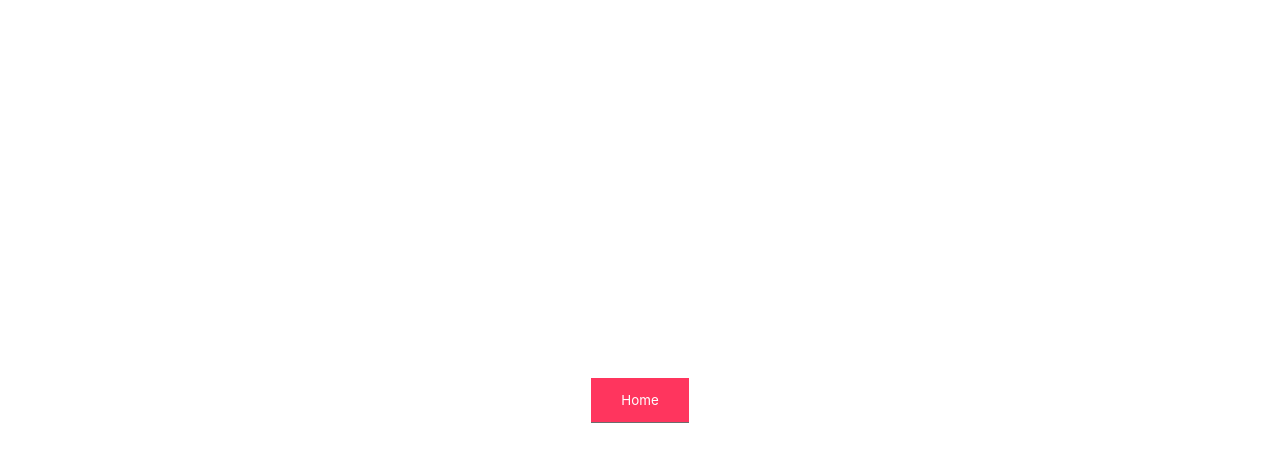
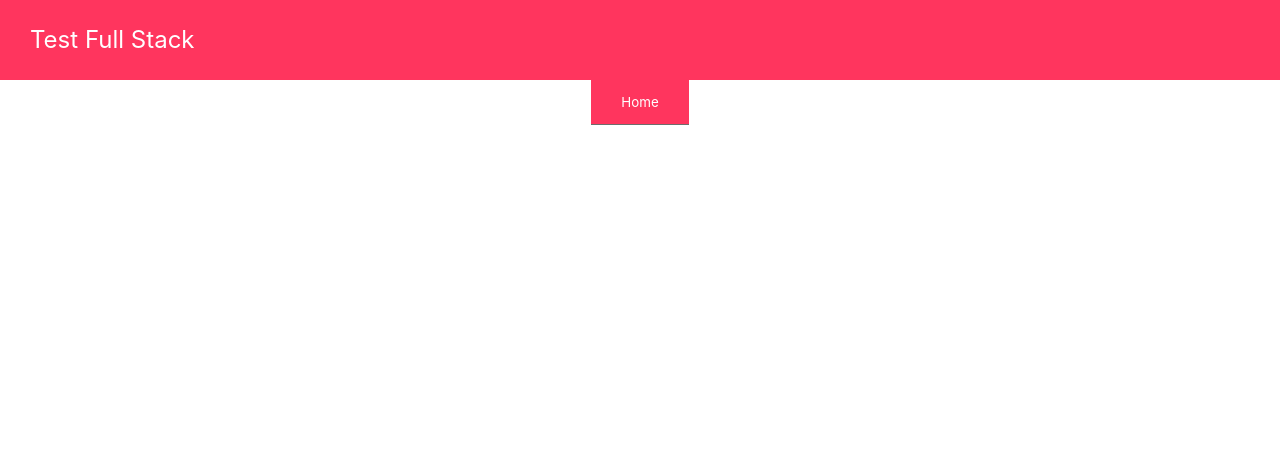
Before and after one commit to AngelRRand/testFullStack, a React (Vite) app in the folder Client/: page / in a window 1280 px wide. Shown: the top 462 px of the page. Built offline with nearby package versions, Linux system fonts and the light colour scheme.

Commit message:
newTransition

```diff
--- a/Client/src/component/Container.css
+++ b/Client/src/component/Container.css
@@ -5,7 +5,6 @@
     background-color: var(--white);
 }
 .WH_landingPage{
-    height: 100vh;
 }
 .WH_home{
     height: 90vh;
--- a/Client/src/component/Container.jsx
+++ b/Client/src/component/Container.jsx
@@ -3,6 +3,7 @@ import { motion } from "framer-motion";
 import './Container.css'
 const Container = ({ children, WH }) => {
   return (
+    <section className={`container ${WH}`}>
       <motion.div
           initial={{ x: 3500, }}
           animate={{
@@ -10,14 +11,13 @@ const Container = ({ children, WH }) => {
             transition: { duration: 2.5, ease: 'easeInOut' },
           }}
           exit={{
-          x: -3500,
+            opacity:0 ,
             transition: { duration: 1.5, ease: 'easeInOut' },
           }}
         >
-    <section className={`container ${WH}`}>
         {children}
+      </motion.div>
     </section>
-      </motion.div>
   )
 }
 
--- /dev/null
+++ b/Client/src/component/Transition.jsx
@@ -0,0 +1,19 @@
+import React from 'react'
+
+const Transition = () => {
+    return (
+        <>
+            <div></div>
+            <div></div>
+            <div></div>
+            <div></div>
+            <div></div>
+            <div></div>
+            <div></div>
+            <div></div>
+            <div></div>
+        </>
+    )
+}
+
+export default Transition
--- a/Client/src/view/home/Home.jsx
+++ b/Client/src/view/home/Home.jsx
@@ -25,9 +25,15 @@ const Home = () => {
   }, [dispatch, count])
   console.log(InfoTests)
   return (
-    <Container>
+    <Container
+      WH={'WH_home'}
+    >
         <main>
-          <h1>HOME</h1>
+          {InfoTests?.map(f => {
+            return(
+              <h2>{f.file}</h2>
+            )
+          })}
         </main>
     </Container>
   )
--- a/Client/src/view/landingpage/LandingPage.jsx
+++ b/Client/src/view/landingpage/LandingPage.jsx
@@ -2,11 +2,14 @@ import React from 'react'
 import { Link } from "react-router-dom";
 import Container from '../../component/Container.jsx'
 import Button from '../../component/Button.jsx';
+import Nav from '../nav/Nav.jsx';
+import Transition from '../../component/Transition.jsx';
 
 const LandingPage = () => {
 
   return (
     <Container WH={'WH_landingPage'}>
+      <Transition></Transition>
         <Button>
           <Link to='home'>Home</Link>
         </Button>
--- a/Client/src/view/nav/Nav.css
+++ b/Client/src/view/nav/Nav.css
@@ -1,10 +1,12 @@
 .nav{
     background-color: var(--red);
     width: 100vw;
-    height: 8vh;
+    height: 10vh;
     display: flex;
+    align-items: center;
 }
 .nav h2{
     text-align: center;
     color: var(--white);
+    padding: 30px;
 }
--- a/Client/src/view/nav/Nav.jsx
+++ b/Client/src/view/nav/Nav.jsx
@@ -6,10 +6,6 @@ import './Nav.css'
 
 const Nav = () => {
 
-  const sampleLocation = useLocation();
-  if (sampleLocation.pathname.toString() === '/') {
-    return <></>
-  } else {
   return (
     <motion.div
       initial={{ x: 3500, }}
@@ -18,18 +14,18 @@ const Nav = () => {
         transition: { duration: 1.5, ease: 'easeInOut' },
       }}
       exit={{
-          opacity: 0,
+        x: -3500,
         transition: { duration: 1.5, ease: 'easeInOut' },
       }}
     >
       <nav className='nav'>
-          <h2>HOLA</h2>
+        <h2>Test Full Stack </h2>
       </nav>
 
     </motion.div>
   )
 }
 
-}
+
 
 export default Nav
```
Lines whose indentation alone changed are shown as unchanged.
